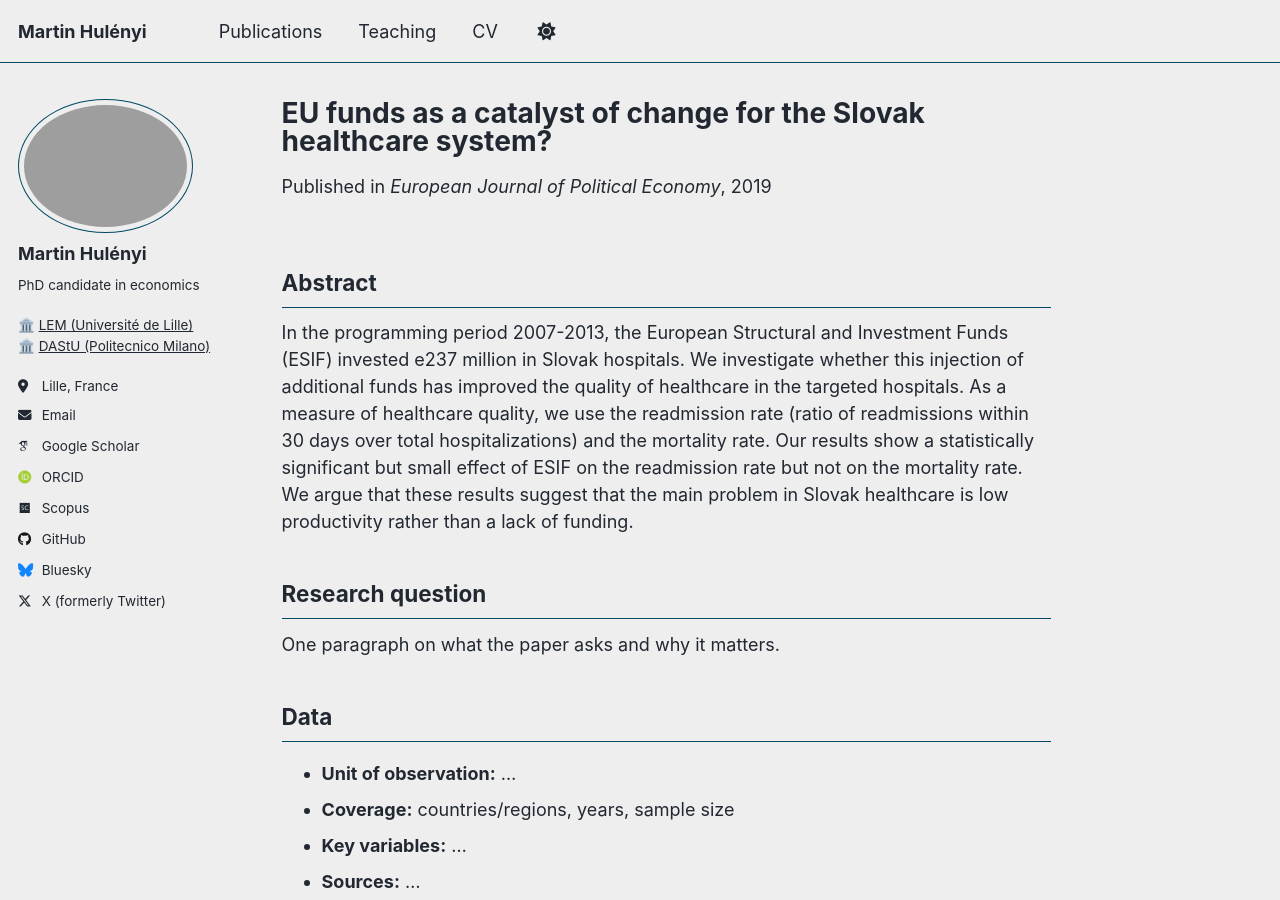
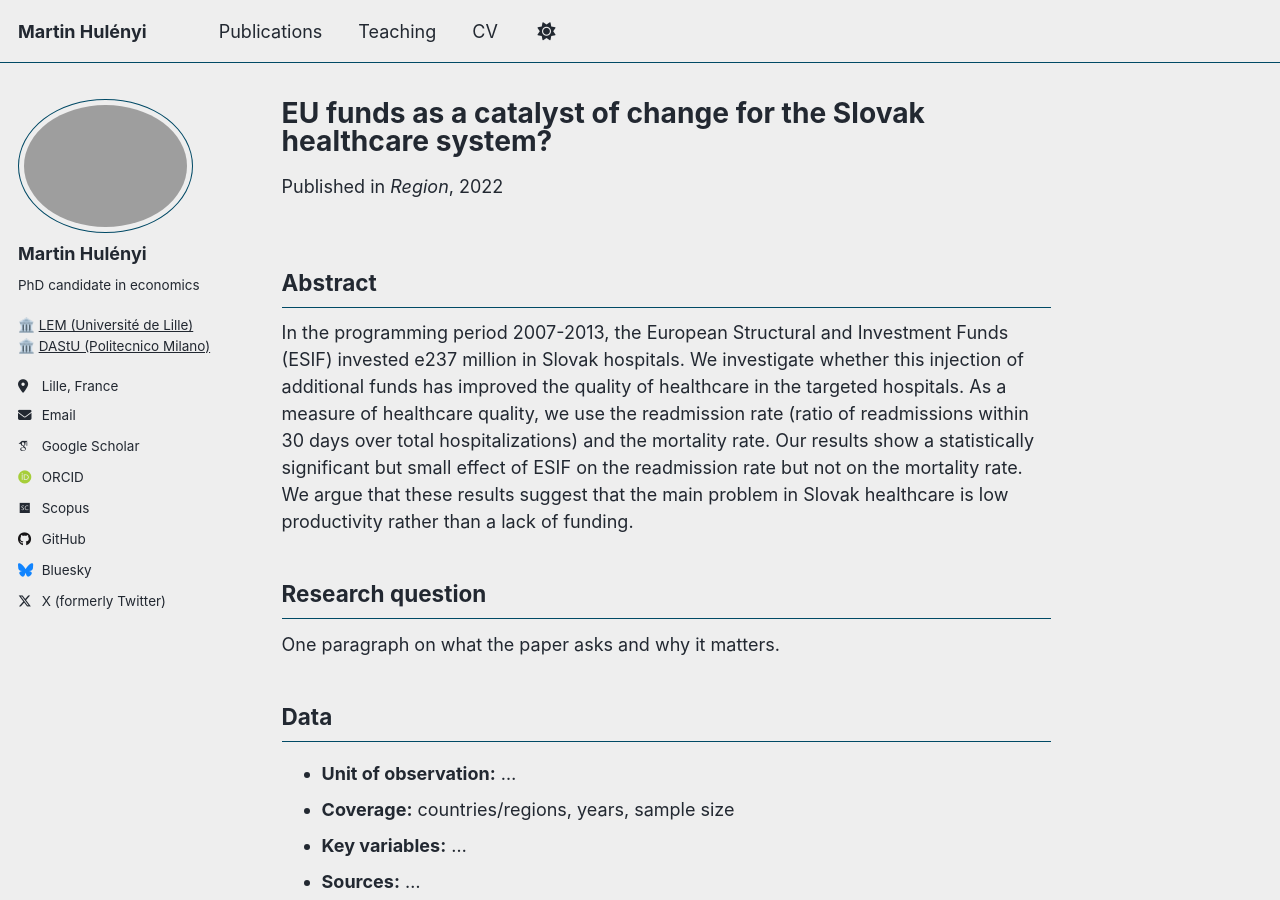
Before and after one commit to martinhulenyi/martinhulenyi.github.io, a Jekyll site: the page built from _publications/2010-10-01-paper-title-number-2.md, in a window 1280 px wide and 900 px high. Built offline with Jekyll 4.4.1, drawn with Linux system fonts in a browser that asks for light colours; some web fonts are replaced; a script that is not in the unit is left out.

Commit message:
Update 2010-10-01-paper-title-number-2.md

```diff
--- a/_publications/2010-10-01-paper-title-number-2.md
+++ b/_publications/2010-10-01-paper-title-number-2.md
@@ -2,8 +2,8 @@
 title: "EU funds as a catalyst of change for the Slovak healthcare system?"
 collection: publications
 category: manuscripts
-date: 2019-11-27
-venue: "European Journal of Political Economy"
+date: 2022-01-28
+venue: "Region"
 paperurl: "https://openjournals.wu-wien.ac.at/ojs/index.php/region/article/view/344"
 bibtexurl: "https://raw.githubusercontent.com/martinhulenyi/martinhulenyi.github.io/master/files/fidrmuc_et_al_2022.bib"
 
```
